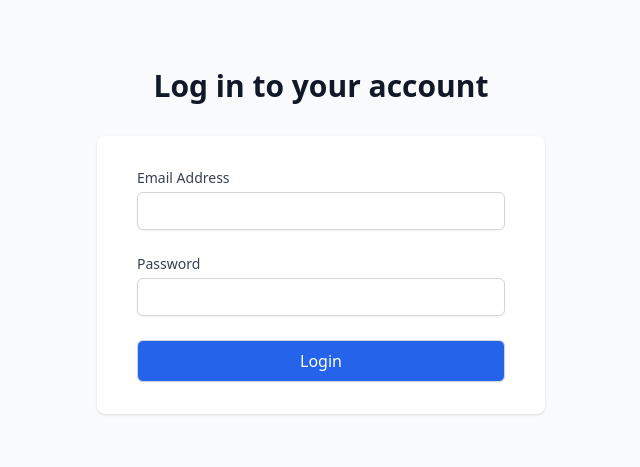
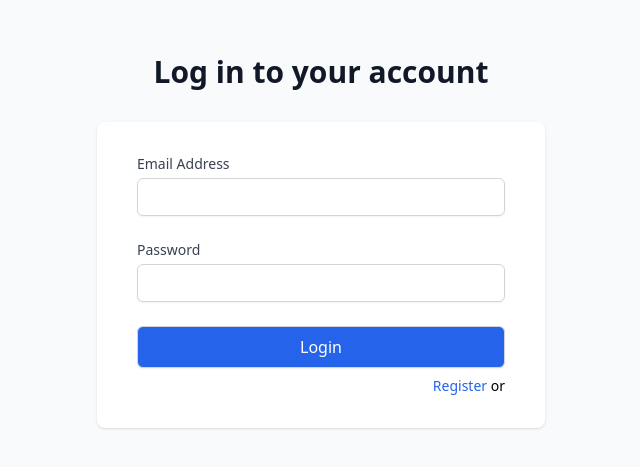
Before and after one commit to takuyakikuchi/bulletproof-react-clone, a React (Vite) app: page /auth/login in a window 1280 px wide. Shown: the part 165-632 px from the top of the page, without its empty margins (319-959 px from the left). Built offline with nearby package versions, Linux system fonts and the light colour scheme.

Commit message:
[feat] add a link to the register form

```diff
--- a/src/features/auth/components/LoginForm.tsx
+++ b/src/features/auth/components/LoginForm.tsx
@@ -1,6 +1,7 @@
 import { Form, InputField } from '@/components/Form';
 import { z } from 'zod';
 import { Button } from '@/components/Elements';
+import { Link } from 'react-router-dom';
 
 const loginSchema = z.object({
   email: z.string().email(),
@@ -41,7 +42,17 @@ export const LoginForm = () => {
           </>
         )}
       </Form>
-      {/* TODO: Register link here */}
+      <div className="mt-2 flex items-center justify-end">
+        <div className="text-sm">
+          <Link
+            to="../register"
+            className="font-medium text-blue-600 hover:text-blue-500"
+          >
+            Register
+          </Link>{' '}
+          or{' '}
+        </div>
+      </div>
     </div>
   );
 };
```
